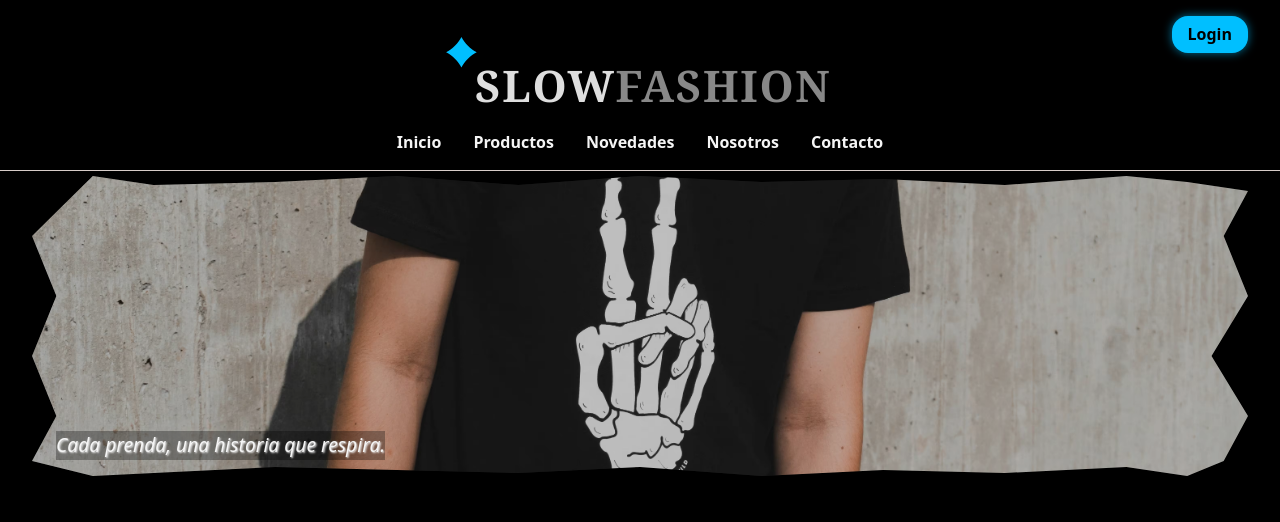
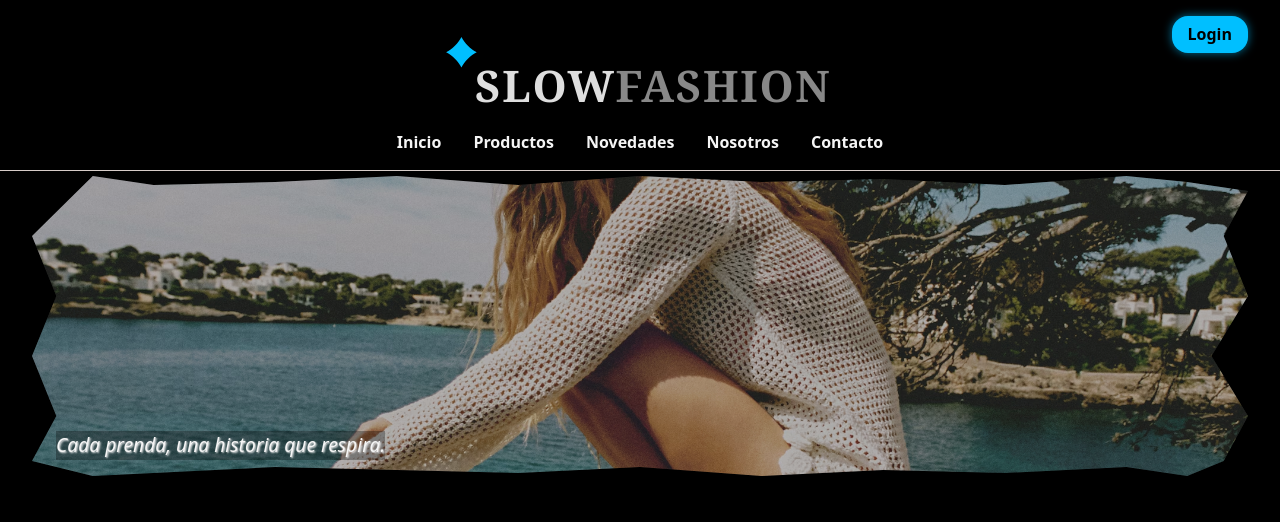
Before and after one commit to javicoderh/slow-fashy-model1, a React (Vite) app: page / in a window 1280 px wide. Shown: the top 522 px of the page. Built offline with nearby package versions, Linux system fonts and the light colour scheme.

Commit message:
display screen ajustado con solución robusta para asegurar sincronia

```diff
--- a/src/components/home/main/displayScreen/displayScreen.jsx
+++ b/src/components/home/main/displayScreen/displayScreen.jsx
@@ -1,45 +1,46 @@
-import { useEffect, useState, useMemo } from 'react'
+import { useEffect, useState } from 'react'
 import './displayScreen.css'
 import img1 from '../../../../assets/img1.avif'
 import img2 from '../../../../assets/img2.avif'
 import img3 from '../../../../assets/img3.avif'
 
 const slides = [
-  {
-    img: img1,
-    text: 'Vístete con tiempo, no con prisa.',
-  },
-  {
-    img: img3,
-    text: 'Cada prenda, una historia que respira.',
-  },
-  {
-    img: img2,
-    text: 'Moda lenta, alma libre.',
-  },
+  { img: img1, text: 'Vístete con tiempo, no con prisa.' },
+  { img: img2, text: 'Cada prenda, una historia que respira.' },
+  { img: img3, text: 'Moda lenta, alma libre.' }
 ]
 
 const DisplayScreen = () => {
-  const [index, setIndex] = useState(0)
+  const [currentSlide, setCurrentSlide] = useState(slides[0])
   const [isVisible, setIsVisible] = useState(true)
 
   useEffect(() => {
     const interval = setInterval(() => {
       setIsVisible(false)
-      setTimeout(() => {
-        setIndex(prev => (prev + 1) % slides.length)
-        setIsVisible(true)
-      }, 300) // tiempo de transición
+
+      const nextIndex = (slides.indexOf(currentSlide) + 1) % slides.length
+      const nextSlide = slides[nextIndex]
+      const preloadImg = new Image()
+      preloadImg.src = nextSlide.img
+
+      preloadImg.onload = () => {
+        // Esperamos más tiempo para garantizar sincronización total
+        setTimeout(() => {
+          setCurrentSlide(nextSlide)
+          setTimeout(() => {
+            setIsVisible(true)
+          }, 100) // este delay da tiempo al DOM para establecer la nueva imagen
+        }, 300) // fade-out delay
+      }
     }, 4000)
+
     return () => clearInterval(interval)
-  }, [])
-
-  const currentSlide = useMemo(() => slides[index], [index])
+  }, [currentSlide])
 
   return (
     <div className="displayScreen">
       <div className={`slide ${isVisible ? 'fade-in' : 'fade-out'}`}>
-        <img src={currentSlide.img} alt={`Slide ${index + 1}`} />
+        <img src={currentSlide.img} alt={currentSlide.text} />
         <div className="caption">{currentSlide.text}</div>
       </div>
     </div>
```
